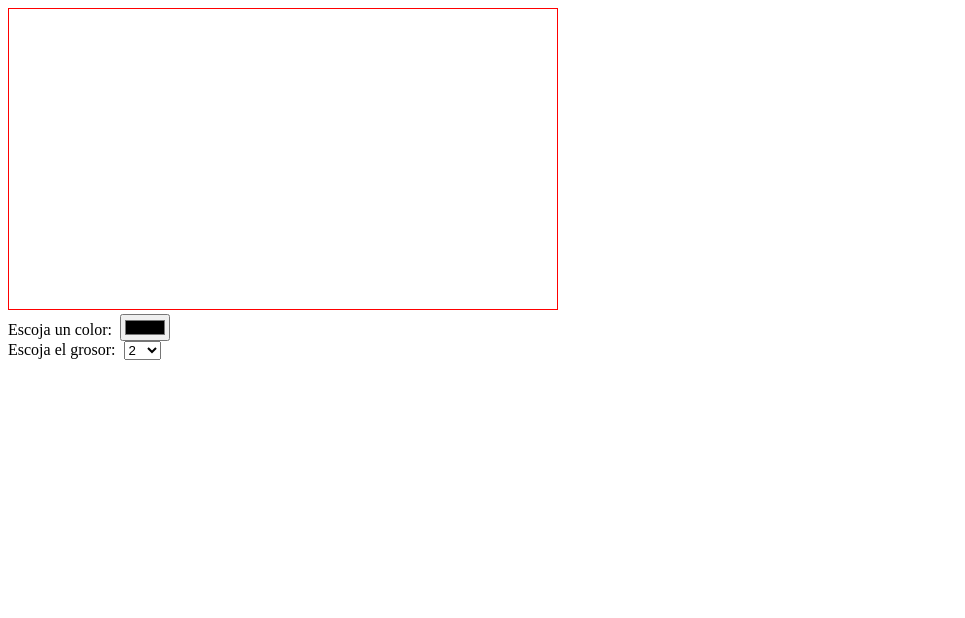
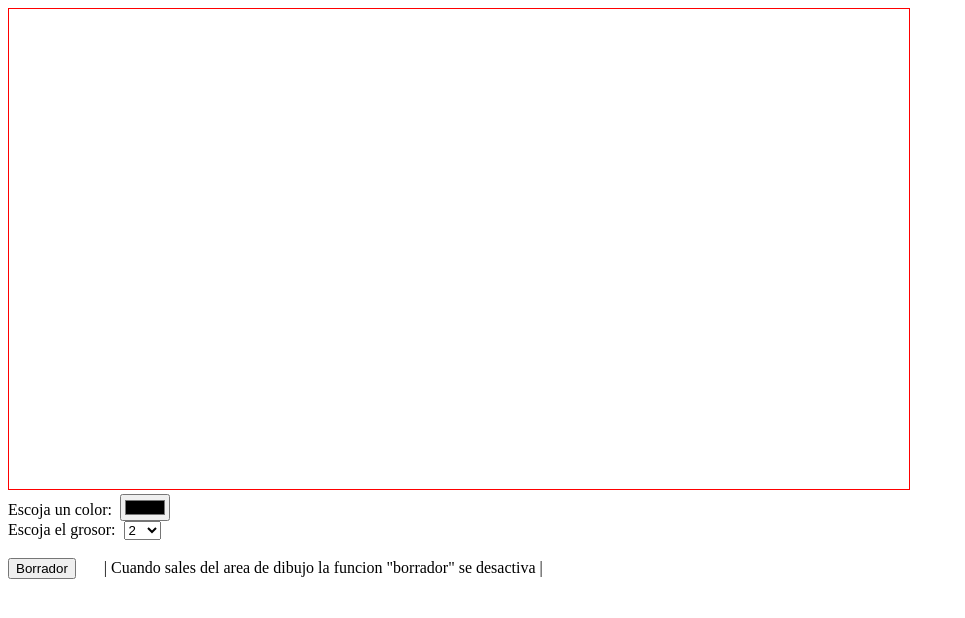
Before and after one commit to SaulRM2000/Paint, a plain HTML site: page index.html in a window 1280 px wide. Shown: the whole page, without its empty margins (0-965 px from the left). Drawn offline with Linux system fonts and the light colour scheme.

Commit message:
Se añadio un boton al HTML

```diff
--- a/index.html
+++ b/index.html
@@ -7,8 +7,8 @@
     <link rel="stylesheet" href="style.css">
     <title>Document</title>
 </head>
-<body>
-    <canvas width="548" height="300" id="area_dibujo"></canvas>
+<body id="body">
+    <canvas width="900" height="480" id="area_dibujo"></canvas>
     <br>
     Escoja un color:&nbsp;  <input type="color" id="color">
     <br>
@@ -20,7 +20,13 @@
                             <option value="10">10</option>
                             <option value="16">16</option>
                             <option value="24">24</option>
-    </select>
+                           </select>
+    <br>
+    <br>
+    <div></div>
+        <button id="borrador">Borrador</button> &nbsp;&nbsp;&nbsp;&nbsp;&nbsp;  | Cuando sales del area de dibujo la funcion "borrador" se desactiva |
+    </div>
+
     <script src="script.js"></script>
 </body>
 </html>
```
